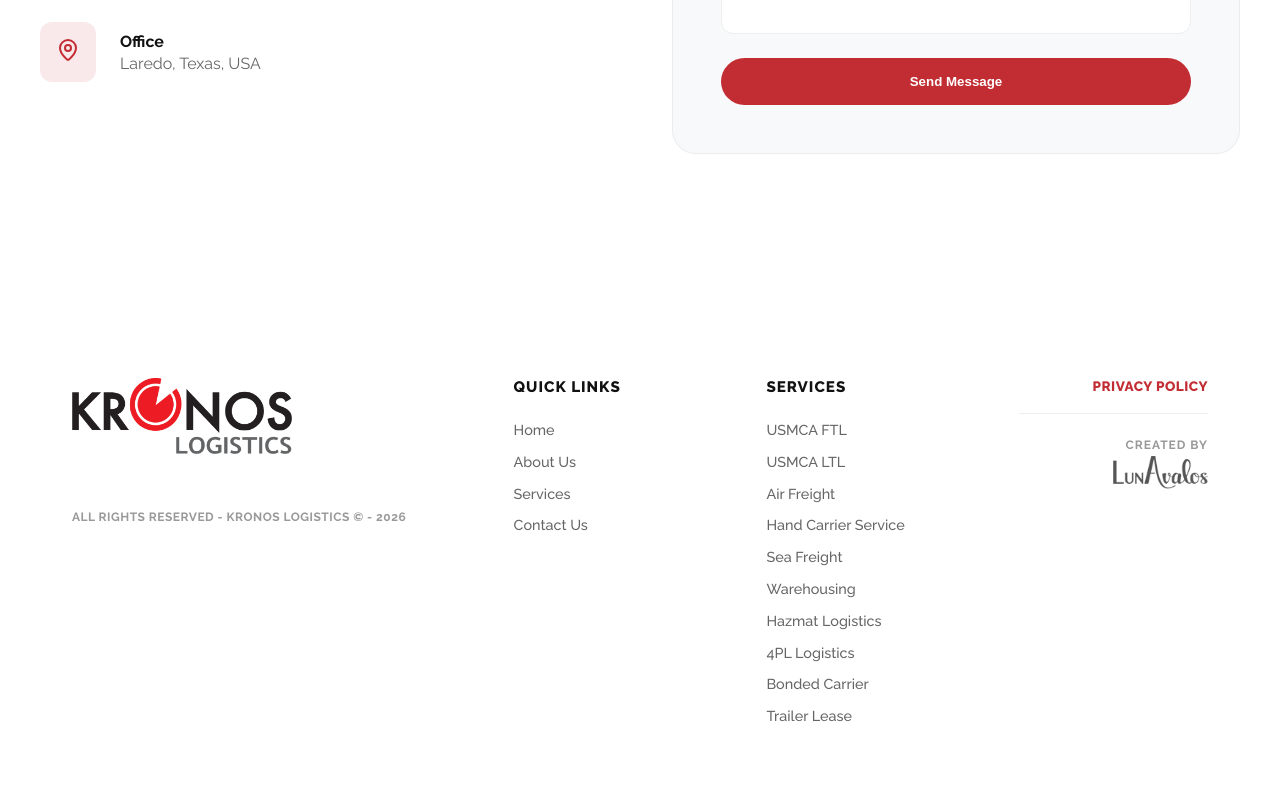
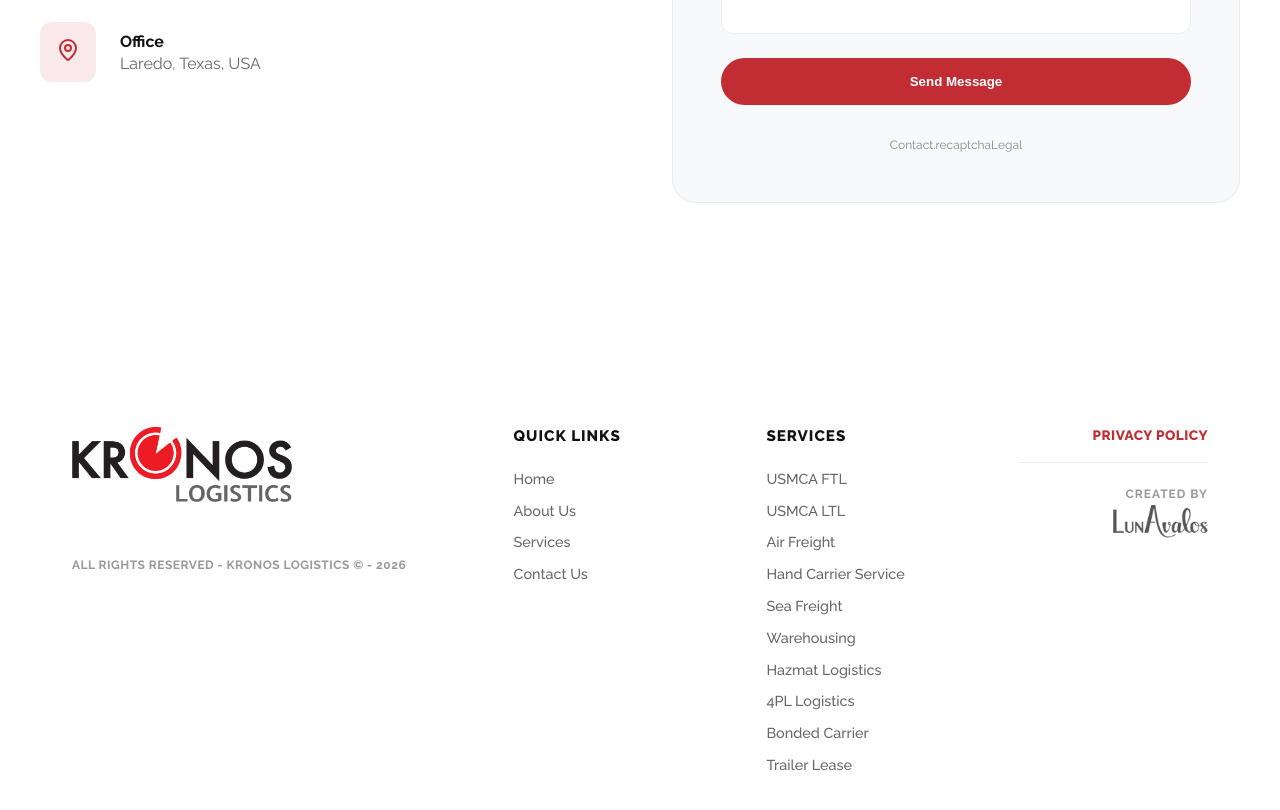
Before and after one commit to lunavalos/kronos-logistics, a Next.js app: page /en/contact in a window 1280 px wide. Shown: the part 960-1770 px from the top of the page. Before the commit the page ends 1733 px from the top, so only its background shows below. Built offline with nearby package versions, Linux system fonts and the light colour scheme.

Commit message:
improving recaptcha badge

```diff
--- a/messages/en.json
+++ b/messages/en.json
@@ -77,7 +77,8 @@
     "yourMessage": "Your Message",
     "sendButton": "Send Message",
     "success": "Thank you! Your message has been sent successfully.",
-    "error": "Verification failed. Please try again."
+    "error": "Verification failed. Please try again.",
+    "recaptchaLegal": "This site is protected by reCAPTCHA and the Google <a href=\"https://policies.google.com/privacy\" target=\"_blank\" rel=\"noopener noreferrer\" style=\"text-decoration: underline; color: #888;\">Privacy Policy</a> and <a href=\"https://policies.google.com/terms\" target=\"_blank\" rel=\"noopener noreferrer\" style=\"text-decoration: underline; color: #888;\">Terms of Service</a> apply."
   },
   "ServicesPage": {
     "heroTitle": "Our Services"
--- a/messages/es.json
+++ b/messages/es.json
@@ -77,7 +77,8 @@
     "yourMessage": "Su Mensaje",
     "sendButton": "Enviar Mensaje",
     "success": "¡Gracias! Su mensaje ha sido enviado con éxito.",
-    "error": "La verificación falló. Por favor, inténtelo de nuevo."
+    "error": "La verificación falló. Por favor, inténtelo de nuevo.",
+    "recaptchaLegal": "Este sitio está protegido por reCAPTCHA y se aplican la <a href=\"https://policies.google.com/privacy\" target=\"_blank\" rel=\"noopener noreferrer\" style=\"text-decoration: underline; color: #888;\">Política de Privacidad</a> y los <a href=\"https://policies.google.com/terms\" target=\"_blank\" rel=\"noopener noreferrer\" style=\"text-decoration: underline; color: #888;\">Términos de Servicio</a> de Google."
   },
   "ServicesPage": {
     "heroTitle": "Nuestros Servicios"
--- a/src/app/[locale]/contact/page.js
+++ b/src/app/[locale]/contact/page.js
@@ -161,6 +161,11 @@ export default function ContactPage() {
                 >
                   {status === "submitting" ? `${t("sendButton")}...` : t("sendButton")}
                 </button>
+
+                <p
+                  style={{ fontSize: "0.75rem", color: "#888", lineHeight: "1.4", textAlign: "center", marginTop: "0.5rem" }}
+                  dangerouslySetInnerHTML={{ __html: t("recaptchaLegal") }}
+                />
               </form>
             )}
           </div>
--- a/src/app/globals.css
+++ b/src/app/globals.css
@@ -72,10 +72,7 @@ a {
   background: var(--primary);
 }
 
-/* Move reCAPTCHA badge to the bottom left so it doesn't overlap WhatsApp/WeChat floating chat */
+/* Hide Google ReCaptcha badge since we display the legal text in the contact form */
 .grecaptcha-badge {
-  left: 20px !important;
-  right: auto !important;
-  bottom: 20px !important;
-  transition: right 0.3s ease, left 0.3s ease !important;
+  visibility: hidden !important;
 }
```
